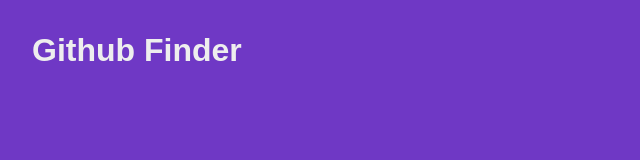
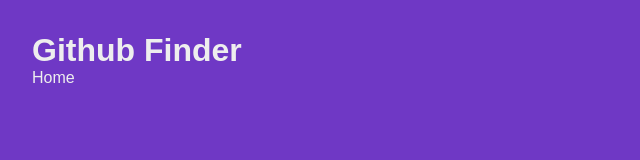
Before and after one commit to JethroTiago/github-finder, a React (Vite) app: page / in a window 1280 px wide. Shown: the top 160 px of the page, without its empty margins (0-640 px from the left). Built offline with nearby package versions, Linux system fonts and the light colour scheme; a web font is replaced by a local one.

Commit message:
Importing Outlet from react-router-dom

```diff
--- a/src/App.tsx
+++ b/src/App.tsx
@@ -1,8 +1,11 @@
+import { Outlet } from "react-router-dom";
+
 function App() {
 
   return (
     <div className="App">
         <h1>Github Finder</h1>
+        <Outlet />
     </div>
   );
 }
--- a/src/main.tsx
+++ b/src/main.tsx
@@ -23,6 +23,6 @@
 
 ReactDOM.createRoot(document.getElementById('root') as HTMLElement).render(
   <React.StrictMode>
-    <App />
+    <RouterProvider router={router} />
   </React.StrictMode>,
 );
```
